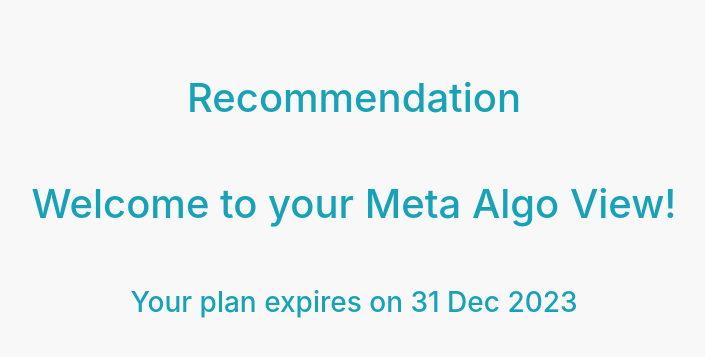
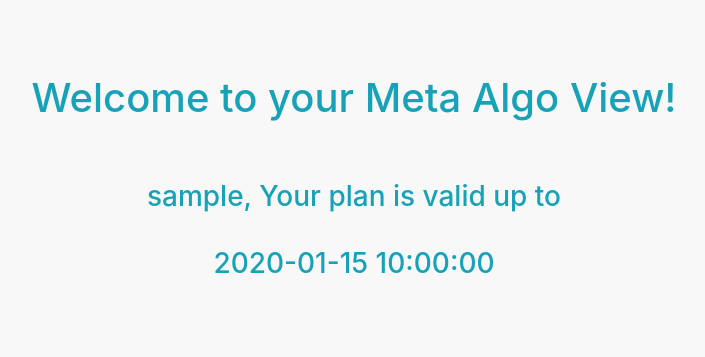
Before and after one commit to Devsixth/webapp, a Flask app: template templates/home.html in a window 1280 px wide. Shown: the part 56-413 px from the top of the page, without its empty margins (286-991 px from the left). Run offline with Flask 2, Linux system fonts and the light colour scheme; the template is opened without the code that fills it: most values are stand-ins (such as "Sample title", 1, 10 or a date in 2020); some libraries are stand-ins or nearby versions.

Commit message:
Update home.html

```diff
--- a/templates/home.html
+++ b/templates/home.html
@@ -1,17 +1,13 @@
 {% extends "new_base.html" %}
+
 {% block title %}
     Welcome to Meta Algo View
 {% endblock %}
+
 {% block content %}
-        <br>
-    <div class="container text-info"><h1>
-        Recommendation
-            </h1>
-    <h1>Welcome to your Meta Algo View!</h1>
-    <h3>Your plan expires on 31 Dec 2023</h3>
-
-        </div>
-<!--    <p>You are logged in as <b>{{ current_user.id }}</b>.</p>-->
-<!--    <a href="/logout">Logout</a>-->
-
+    <br>
+    <div class="container text-info">
+        <h1>Welcome to your Meta Algo View!</h1>
+        <h3>{{ user_name }},  Your plan is valid up to <br> <br> {{ expiration_date }}</h3>
+    </div>
 {% endblock %}
```
